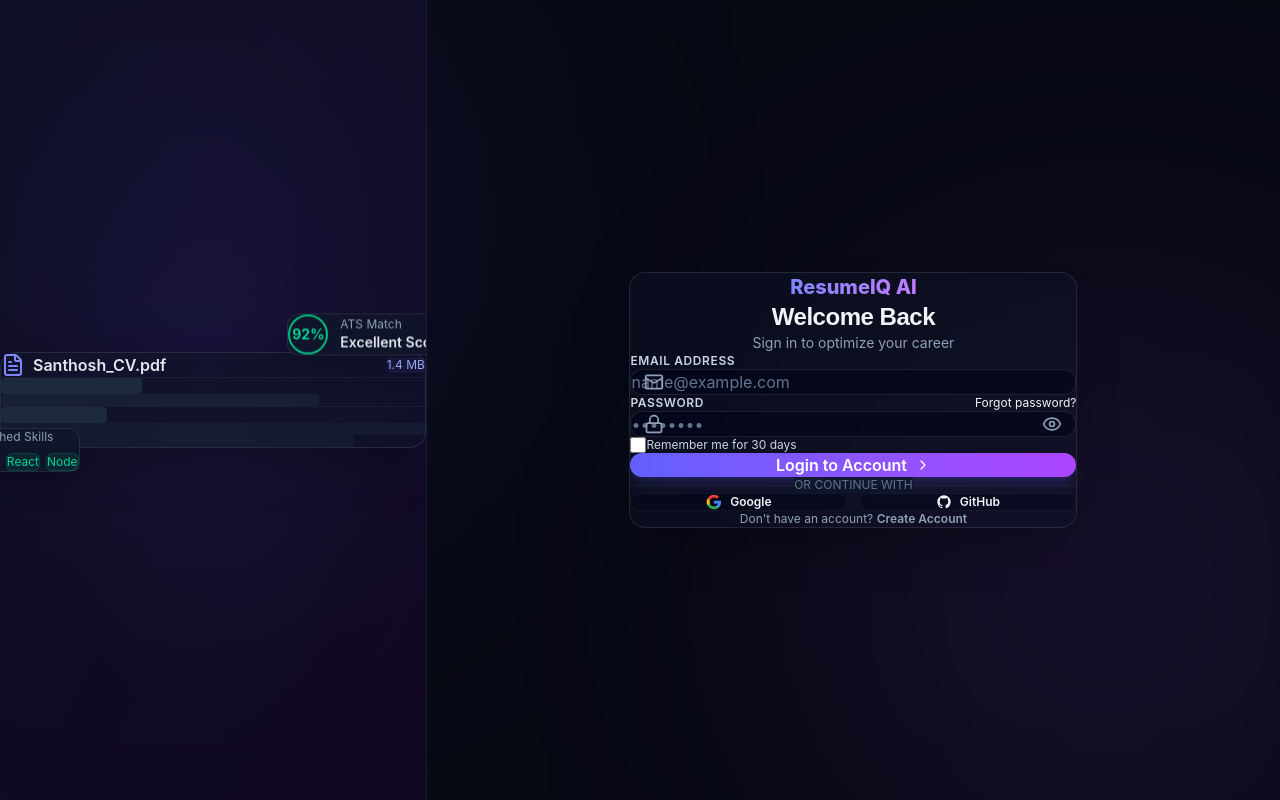
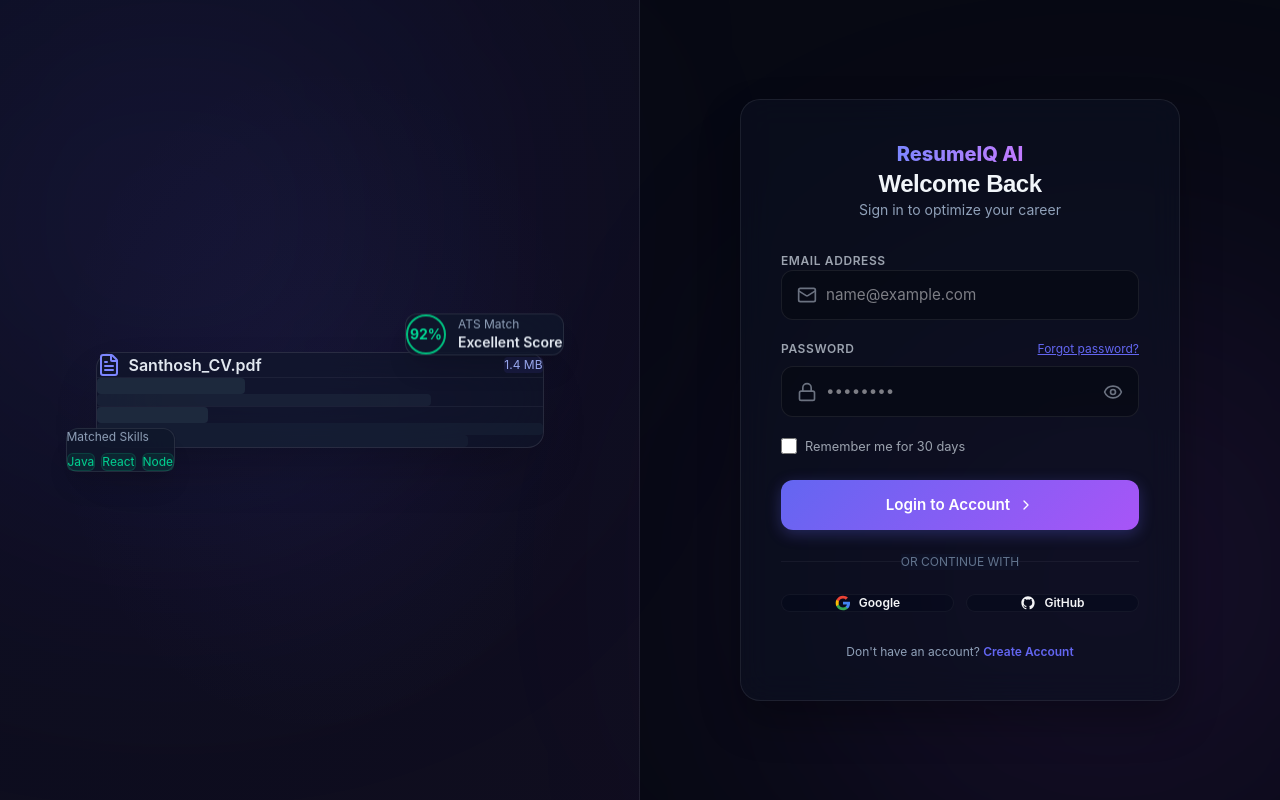
Before and after one commit to 18032007santhosh-ux/resumeiq-ai, a React app in the folder frontend/: page /login in a window 1280 px wide. Built offline with nearby package versions, Linux system fonts and the light colour scheme; the HTML template or start-up script is replaced by a standard one.

Commit message:
fix: refactor auth screens to use robust custom CSS class structure, fixing layout overlap

```diff
--- a/frontend/src/index.css
+++ b/frontend/src/index.css
@@ -1402,6 +1402,164 @@
   box-shadow: 0 0 25px rgba(99, 102, 241, 0.3);
 }
 
+/* Custom Auth Page Layout */
+.auth-page {
+  min-height: 100vh;
+  display: flex;
+  color: var(--text-primary);
+  background-color: var(--bg-main);
+  position: relative;
+  overflow: hidden;
+  font-family: var(--font-sans);
+}
+.auth-sidebar {
+  display: none;
+}
+@media (min-width: 1024px) {
+  .auth-sidebar {
+    display: flex;
+    width: 50%;
+    justify-content: center;
+    align-items: center;
+    position: relative;
+    background: linear-gradient(135deg, rgba(99, 102, 241, 0.05) 0%, rgba(168, 85, 247, 0.05) 100%);
+    border-right: 1px solid var(--border-color);
+    overflow: hidden;
+    padding: 3rem;
+  }
+}
+.auth-content-wrapper {
+  width: 100%;
+  display: flex;
+  align-items: center;
+  justify-content: center;
+  padding: 2.5rem 1.5rem;
+  z-index: 10;
+}
+@media (min-width: 1024px) {
+  .auth-content-wrapper {
+    width: 50%;
+  }
+}
+.auth-card {
+  width: 100%;
+  max-width: 440px;
+  background: var(--bg-card);
+  backdrop-filter: blur(16px);
+  -webkit-backdrop-filter: blur(16px);
+  border: 1px solid var(--border-color);
+  border-radius: 20px;
+  padding: 2.5rem;
+  box-shadow: 0 20px 40px rgba(0, 0, 0, 0.3);
+}
+.auth-input-group {
+  margin-bottom: 1.25rem;
+  text-align: left;
+}
+.auth-label-wrapper {
+  display: flex;
+  justify-content: space-between;
+  align-items: center;
+  margin-bottom: 0.5rem;
+}
+.auth-label {
+  display: block;
+  font-size: 0.75rem;
+  font-weight: 600;
+  color: var(--text-secondary);
+  text-transform: uppercase;
+  letter-spacing: 0.05em;
+}
+.auth-input-wrapper {
+  position: relative;
+  width: 100%;
+}
+.auth-input-icon {
+  position: absolute;
+  left: 1rem;
+  top: 50%;
+  transform: translateY(-50%);
+  color: var(--text-muted);
+  pointer-events: none;
+}
+.auth-input {
+  width: 100%;
+  box-sizing: border-box;
+  background: rgba(7, 9, 19, 0.7) !important;
+  border: 1px solid var(--border-color);
+  border-radius: 12px;
+  padding: 0.8rem 1rem 0.8rem 2.75rem;
+  color: var(--text-primary);
+  font-size: 0.95rem;
+  transition: all 0.3s ease;
+}
+.auth-input:focus {
+  outline: none;
+  border-color: var(--primary-light);
+  box-shadow: 0 0 15px rgba(99, 102, 241, 0.15);
+}
+.auth-input-toggle {
+  position: absolute;
+  right: 1rem;
+  top: 50%;
+  transform: translateY(-50%);
+  color: var(--text-muted);
+  background: none;
+  border: none;
+  cursor: pointer;
+  display: flex;
+  align-items: center;
+  justify-content: center;
+}
+.auth-btn {
+  width: 100%;
+  background: linear-gradient(135deg, var(--primary-light) 0%, var(--secondary-light) 100%);
+  color: #fff;
+  font-weight: 600;
+  padding: 0.85rem 1.5rem;
+  border-radius: 12px;
+  border: none;
+  cursor: pointer;
+  display: inline-flex;
+  align-items: center;
+  justify-content: center;
+  gap: 0.5rem;
+  font-size: 0.95rem;
+  transition: all 0.3s ease;
+  box-shadow: 0 4px 15px rgba(99, 102, 241, 0.3);
+}
+.auth-btn:hover {
+  transform: translateY(-1px);
+  box-shadow: 0 6px 20px rgba(99, 102, 241, 0.4);
+}
+.auth-btn:active {
+  transform: translateY(0);
+}
+.auth-checkbox-group {
+  display: flex;
+  align-items: center;
+  gap: 0.5rem;
+  margin-bottom: 1.5rem;
+}
+.auth-checkbox {
+  width: 1rem;
+  height: 1rem;
+  accent-color: var(--primary-light);
+  cursor: pointer;
+}
+.auth-checkbox-label {
+  font-size: 0.8rem;
+  color: var(--text-secondary);
+  cursor: pointer;
+  user-select: none;
+}
+.auth-error {
+  font-size: 0.75rem;
+  color: #ef4444;
+  margin-top: 0.25rem;
+  display: block;
+}
+
 /* Responsive CSS */
 @media (max-width: 1024px) {
   .hero {
--- a/frontend/src/pages/ForgotPassword.tsx
+++ b/frontend/src/pages/ForgotPassword.tsx
@@ -44,60 +44,62 @@
   };
 
   return (
-    <div className="min-h-screen flex items-center justify-center text-slate-100 bg-[#070913] font-sans p-6 sm:p-12 relative overflow-hidden">
+    <div className="auth-page">
       {/* Background Glows */}
       <div className="absolute top-[-20%] left-[-15%] w-[600px] h-[600px] bg-indigo-500/10 rounded-full blur-[140px] pointer-events-none z-0"></div>
       <div className="absolute bottom-[-20%] right-[-15%] w-[600px] h-[600px] bg-purple-500/10 rounded-full blur-[140px] pointer-events-none z-0"></div>
 
+      <div className="auth-content-wrapper" style={{ width: '100%' }}>
         <motion.div
           initial={{ opacity: 0, y: 20 }}
           animate={{ opacity: 1, y: 0 }}
           transition={{ duration: 0.5 }}
-        className="w-full max-w-md bg-slate-900/40 backdrop-blur-xl border border-white/10 rounded-2xl p-8 shadow-2xl relative z-10"
+          className="auth-card"
         >
-        <div className="mb-6">
-          <Link to="/login" className="inline-flex items-center gap-1.5 text-xs text-indigo-400 hover:text-indigo-300 transition-colors mb-4 group">
-            <ArrowLeft className="w-3.5 h-3.5 group-hover:-translate-x-0.5 transition-transform" />
+          <div style={{ marginBottom: '1.5rem' }}>
+            <Link to="/login" className="inline-flex items-center gap-1.5 text-xs text-indigo-400 hover:text-indigo-300 transition-colors mb-4 group" style={{ color: 'var(--primary-light)', textDecoration: 'underline' }}>
+              <ArrowLeft className="w-3.5 h-3.5" />
               Back to Login
             </Link>
           </div>
 
           {!submitted ? (
             <>
-            <div className="text-center mb-8">
+              <div className="text-center mb-6">
                 <h2 className="text-2xl font-bold text-slate-100">Forgot Password</h2>
                 <p className="text-sm text-slate-400 mt-1">
                   Enter your email address and we'll send you a link to reset your password.
                 </p>
               </div>
 
-            <form onSubmit={handleSubmit} className="space-y-5">
-              <div>
-                <label className="block text-xs font-semibold text-slate-300 uppercase tracking-wider mb-2">Email Address</label>
-                <div className="relative">
-                  <Mail className="absolute left-3.5 top-1/2 -translate-y-1/2 text-slate-400 w-5 h-5" />
+              <form onSubmit={handleSubmit} className="space-y-4">
+                <div className="auth-input-group">
+                  <label className="auth-label">Email Address</label>
+                  <div className="auth-input-wrapper">
+                    <Mail className="auth-input-icon w-5 h-5" />
                     <input
                       type="email"
                       value={email}
                       onChange={(e) => setEmail(e.target.value)}
-                    className={`w-full bg-slate-950/60 border ${error ? 'border-rose-500/50' : 'border-white/10 hover:border-white/20'} rounded-xl py-3 pl-11 pr-4 text-slate-200 placeholder:text-slate-500 focus:outline-none focus:border-indigo-500/80 transition-colors`}
+                      className="auth-input"
+                      style={{ borderColor: error ? '#ef4444' : '' }}
                       placeholder="john@example.com"
                     />
                   </div>
-                {error && <p className="text-xs text-rose-400 mt-1">{error}</p>}
+                  {error && <span className="auth-error">{error}</span>}
                 </div>
 
                 <button
                   type="submit"
                   disabled={loading}
-                className="w-full bg-gradient-to-r from-indigo-500 to-purple-500 hover:from-indigo-600 hover:to-purple-600 active:scale-[0.98] transition-all text-white font-semibold py-3 px-4 rounded-xl flex items-center justify-center gap-2 group cursor-pointer shadow-lg shadow-indigo-500/20"
+                  className="auth-btn"
                 >
                   {loading ? (
                     <span className="w-5 h-5 border-2 border-white border-t-transparent rounded-full animate-spin"></span>
                   ) : (
                     <>
                       Send Reset Link
-                    <Send className="w-4 h-4 group-hover:translate-x-0.5 group-hover:-translate-y-0.5 transition-transform" />
+                      <Send className="w-4 h-4" />
                     </>
                   )}
                 </button>
@@ -117,12 +119,13 @@
                 We've sent a password reset link to <strong className="text-slate-200">{email}</strong>. Please check your inbox and spam folder.
               </p>
 
-            <div className="mt-8 border-t border-white/5 pt-6 text-xs text-slate-500">
+              <div className="mt-8 border-t border-white/5 pt-6 text-xs text-slate-500" style={{ marginTop: '2rem' }}>
                 Didn't receive the email?{' '}
                 <button
                   type="button"
                   onClick={handleSubmit}
                   className="text-indigo-400 hover:underline font-semibold"
+                  style={{ color: 'var(--primary-light)', background: 'none', border: 'none', cursor: 'pointer' }}
                 >
                   Resend Link
                 </button>
@@ -131,5 +134,6 @@
           )}
         </motion.div>
       </div>
+    </div>
   );
 };
--- a/frontend/src/pages/Login.tsx
+++ b/frontend/src/pages/Login.tsx
@@ -48,13 +48,13 @@
   };
 
   return (
-    <div className="min-h-screen flex text-slate-100 bg-[#070913] font-sans selection:bg-indigo-500/30 overflow-hidden relative">
+    <div className="auth-page">
       {/* Background Glows */}
       <div className="absolute top-[-10%] left-[-10%] w-[600px] h-[600px] bg-indigo-500/10 rounded-full blur-[140px] pointer-events-none z-0"></div>
       <div className="absolute bottom-[-10%] right-[-10%] w-[600px] h-[600px] bg-purple-500/10 rounded-full blur-[140px] pointer-events-none z-0"></div>
 
       {/* Left side: Premium Animated Graphics */}
-      <div className="hidden lg:flex lg:w-1/2 justify-center items-center relative bg-gradient-to-br from-indigo-950/20 to-purple-950/20 border-r border-white/5 overflow-hidden p-12">
+      <div className="auth-sidebar">
         <div className="absolute inset-0 bg-[radial-gradient(ellipse_at_center,rgba(99,102,241,0.05),transparent_60%)]"></div>
 
         {/* Floating elements */}
@@ -119,15 +119,15 @@
       </div>
 
       {/* Right side: Login Form */}
-      <div className="w-full lg:w-1/2 flex items-center justify-center p-6 sm:p-12 z-10">
+      <div className="auth-content-wrapper">
         <motion.div
           initial={{ opacity: 0, x: 20 }}
           animate={{ opacity: 1, x: 0 }}
           transition={{ duration: 0.5 }}
-          className="w-full max-w-md bg-slate-900/40 backdrop-blur-xl border border-white/10 rounded-2xl p-8 shadow-2xl relative"
+          className="auth-card"
         >
           {/* Logo / Header */}
-          <div className="text-center mb-8">
+          <div className="text-center" style={{ marginBottom: '2rem' }}>
             <Link to="/" className="inline-flex items-center gap-2 mb-2 group">
               <span className="text-xl font-extrabold bg-gradient-to-r from-indigo-400 to-purple-400 bg-clip-text text-transparent">ResumeIQ AI</span>
             </Link>
@@ -135,86 +135,84 @@
             <p className="text-sm text-slate-400 mt-1">Sign in to optimize your career</p>
           </div>
 
-          <form onSubmit={handleSubmit} className="space-y-5">
+          <form onSubmit={handleSubmit} className="space-y-4">
             {/* Email Field */}
-            <div>
-              <label className="block text-xs font-semibold text-slate-300 uppercase tracking-wider mb-2">Email Address</label>
-              <div className="relative">
-                <Mail className="absolute left-3.5 top-1/2 -translate-y-1/2 text-slate-400 w-5 h-5" />
+            <div className="auth-input-group">
+              <label className="auth-label">Email Address</label>
+              <div className="auth-input-wrapper">
+                <Mail className="auth-input-icon w-5 h-5" />
                 <input
                   type="email"
                   value={email}
                   onChange={(e) => setEmail(e.target.value)}
-                  className={`w-full bg-slate-950/60 border ${errors.email ? 'border-rose-500/50' : 'border-white/10 hover:border-white/20'} rounded-xl py-3 pl-11 pr-4 text-slate-200 placeholder:text-slate-500 focus:outline-none focus:border-indigo-500/80 transition-colors`}
+                  className="auth-input"
+                  style={{ borderColor: errors.email ? '#ef4444' : '' }}
                   placeholder="name@example.com"
                 />
               </div>
-              {errors.email && (
-                <motion.p initial={{ opacity: 0, y: -5 }} animate={{ opacity: 1, y: 0 }} className="text-xs text-rose-400 mt-1">{errors.email}</motion.p>
-              )}
+              {errors.email && <span className="auth-error">{errors.email}</span>}
             </div>
 
             {/* Password Field */}
-            <div>
-              <div className="flex justify-between items-center mb-2">
-                <label className="block text-xs font-semibold text-slate-300 uppercase tracking-wider">Password</label>
-                <Link to="/forgot-password" className="text-xs text-indigo-400 hover:underline">Forgot password?</Link>
+            <div className="auth-input-group">
+              <div className="auth-label-wrapper">
+                <label className="auth-label">Password</label>
+                <Link to="/forgot-password" style={{ fontSize: '0.75rem', color: 'var(--primary-light)', textDecoration: 'underline' }}>Forgot password?</Link>
               </div>
-              <div className="relative">
-                <Lock className="absolute left-3.5 top-1/2 -translate-y-1/2 text-slate-400 w-5 h-5" />
+              <div className="auth-input-wrapper">
+                <Lock className="auth-input-icon w-5 h-5" />
                 <input
                   type={showPassword ? "text" : "password"}
                   value={password}
                   onChange={(e) => setPassword(e.target.value)}
-                  className={`w-full bg-slate-950/60 border ${errors.password ? 'border-rose-500/50' : 'border-white/10 hover:border-white/20'} rounded-xl py-3 pl-11 pr-11 text-slate-200 placeholder:text-slate-500 focus:outline-none focus:border-indigo-500/80 transition-colors`}
+                  className="auth-input"
+                  style={{ borderColor: errors.password ? '#ef4444' : '' }}
                   placeholder="••••••••"
                 />
                 <button
                   type="button"
                   onClick={() => setShowPassword(!showPassword)}
-                  className="absolute right-3.5 top-1/2 -translate-y-1/2 text-slate-400 hover:text-slate-200 transition-colors"
+                  className="auth-input-toggle"
                 >
                   {showPassword ? <EyeOff className="w-5 h-5" /> : <Eye className="w-5 h-5" />}
                 </button>
               </div>
-              {errors.password && (
-                <motion.p initial={{ opacity: 0, y: -5 }} animate={{ opacity: 1, y: 0 }} className="text-xs text-rose-400 mt-1">{errors.password}</motion.p>
-              )}
+              {errors.password && <span className="auth-error">{errors.password}</span>}
             </div>
 
             {/* Remember Me */}
-            <div className="flex items-center">
+            <div className="auth-checkbox-group">
               <input
                 id="remember-me"
                 type="checkbox"
                 checked={rememberMe}
                 onChange={(e) => setRememberMe(e.target.checked)}
-                className="w-4 h-4 rounded border-white/10 bg-slate-950/60 text-indigo-500 focus:ring-indigo-500/30"
+                className="auth-checkbox"
               />
-              <label htmlFor="remember-me" className="ml-2 text-xs text-slate-300 select-none cursor-pointer">Remember me for 30 days</label>
+              <label htmlFor="remember-me" className="auth-checkbox-label">Remember me for 30 days</label>
             </div>
 
             {/* Submit button */}
             <button
               type="submit"
               disabled={loading}
-              className="w-full bg-gradient-to-r from-indigo-500 to-purple-500 hover:from-indigo-600 hover:to-purple-600 active:scale-[0.98] transition-all text-white font-semibold py-3 px-4 rounded-xl flex items-center justify-center gap-2 group cursor-pointer shadow-lg shadow-indigo-500/20"
+              className="auth-btn"
             >
               {loading ? (
                 <span className="w-5 h-5 border-2 border-white border-t-transparent rounded-full animate-spin"></span>
               ) : (
                 <>
                   Login to Account
-                  <ChevronRight className="w-4 h-4 group-hover:translate-x-0.5 transition-transform" />
+                  <ChevronRight className="w-4 h-4" />
                 </>
               )}
             </button>
           </form>
 
           {/* Socials Divider */}
-          <div className="relative my-6">
+          <div className="relative" style={{ margin: '1.5rem 0' }}>
             <div className="absolute inset-0 flex items-center"><div className="w-full border-t border-white/5"></div></div>
-            <div className="relative flex justify-center text-xs uppercase"><span className="bg-slate-900/80 px-3 text-slate-500">Or continue with</span></div>
+            <div className="relative flex justify-center text-xs uppercase"><span className="bg-slate-900/80 px-3 text-slate-500" style={{ background: '#0e1227' }}>Or continue with</span></div>
           </div>
 
           {/* Mock Social Logins */}
@@ -223,6 +221,7 @@
               type="button"
               onClick={() => showToast('Google login is simulated for UI demonstration', 'info')}
               className="bg-slate-950/40 border border-white/5 hover:border-white/10 hover:bg-slate-950/60 py-2.5 rounded-xl flex items-center justify-center gap-2 text-xs font-semibold transition-all cursor-pointer"
+              style={{ color: 'var(--text-primary)' }}
             >
               <svg className="w-4 h-4" viewBox="0 0 24 24"><path fill="currentColor" d="M22.56 12.25c0-.78-.07-1.53-.2-2.25H12v4.26h5.92c-.26 1.37-1.04 2.53-2.21 3.31v2.77h3.57c2.08-1.92 3.28-4.74 3.28-8.09z" color="#4285F4"/><path fill="currentColor" d="M12 23c2.97 0 5.46-.98 7.28-2.66l-3.57-2.77c-.98.66-2.23 1.06-3.71 1.06-2.86 0-5.29-1.93-6.16-4.53H2.18v2.84C3.99 20.53 7.7 23 12 23z" color="#34A853"/><path fill="currentColor" d="M5.84 14.09c-.22-.66-.35-1.36-.35-2.09s.13-1.43.35-2.09V7.06H2.18C1.43 8.55 1 10.22 1 12s.43 3.45 1.18 4.94l2.85-2.22.81-.63z" color="#FBBC05"/><path fill="currentColor" d="M12 5.38c1.62 0 3.06.56 4.21 1.64l3.15-3.15C17.45 2.09 14.97 1 12 1 7.7 1 3.99 3.47 2.18 7.06l3.66 2.84c.87-2.6 3.3-4.52 6.16-4.52z" color="#EA4335"/></svg>
               Google
@@ -231,15 +230,16 @@
               type="button"
               onClick={() => showToast('GitHub login is simulated for UI demonstration', 'info')}
               className="bg-slate-950/40 border border-white/5 hover:border-white/10 hover:bg-slate-950/60 py-2.5 rounded-xl flex items-center justify-center gap-2 text-xs font-semibold transition-all cursor-pointer"
+              style={{ color: 'var(--text-primary)' }}
             >
               <svg className="w-4 h-4" viewBox="0 0 24 24" fill="currentColor"><path d="M12 2C6.477 2 2 6.477 2 12c0 4.42 2.865 8.166 6.839 9.489.5.092.682-.217.682-.482 0-.237-.008-.866-.013-1.7-2.782.603-3.369-1.34-3.369-1.34-.454-1.156-1.11-1.464-1.11-1.464-.908-.62.069-.608.069-.608 1.003.07 1.531 1.03 1.531 1.03.892 1.529 2.341 1.087 2.91.831.092-.646.35-1.086.636-1.336-2.22-.253-4.555-1.11-4.555-4.943 0-1.091.39-1.984 1.029-2.683-.103-.253-.446-1.27.098-2.647 0 0 .84-.269 2.75 1.025A9.564 9.564 0 0112 6.844c.85.004 1.705.115 2.504.337 1.909-1.294 2.747-1.025 2.747-1.025.546 1.377.203 2.394.1 2.647.64.699 1.028 1.592 1.028 2.683 0 3.842-2.339 4.687-4.566 4.935.359.309.678.919.678 1.852 0 1.336-.012 2.415-.012 2.743 0 .267.18.577.688.479C19.138 20.164 22 16.418 22 12c0-5.523-4.477-10-10-10z"/></svg>
               GitHub
             </button>
           </div>
 
-          <div className="mt-8 text-center text-xs text-slate-400">
+          <div className="text-center text-xs text-slate-400" style={{ marginTop: '2rem' }}>
             Don't have an account?{' '}
-            <Link to="/register" className="text-indigo-400 hover:underline font-semibold">Create Account</Link>
+            <Link to="/register" className="text-indigo-400 hover:underline font-semibold" style={{ color: 'var(--primary-light)' }}>Create Account</Link>
           </div>
         </motion.div>
       </div>
```
Also changed, not shown: frontend/src/pages/Register.tsx (+50 -44 lines), frontend/src/pages/ResetPassword.tsx (+29 -24 lines). Lines whose indentation alone changed are shown as unchanged.
